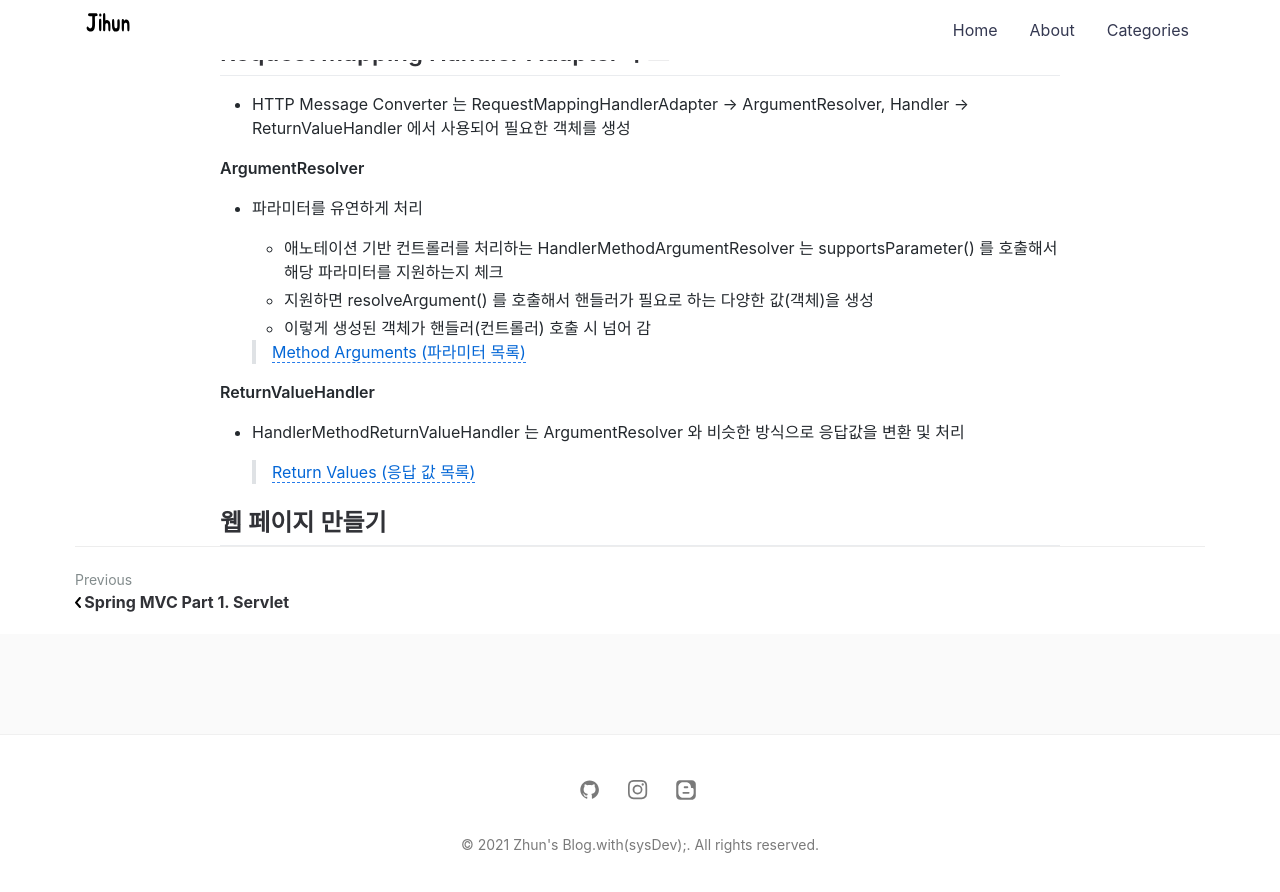
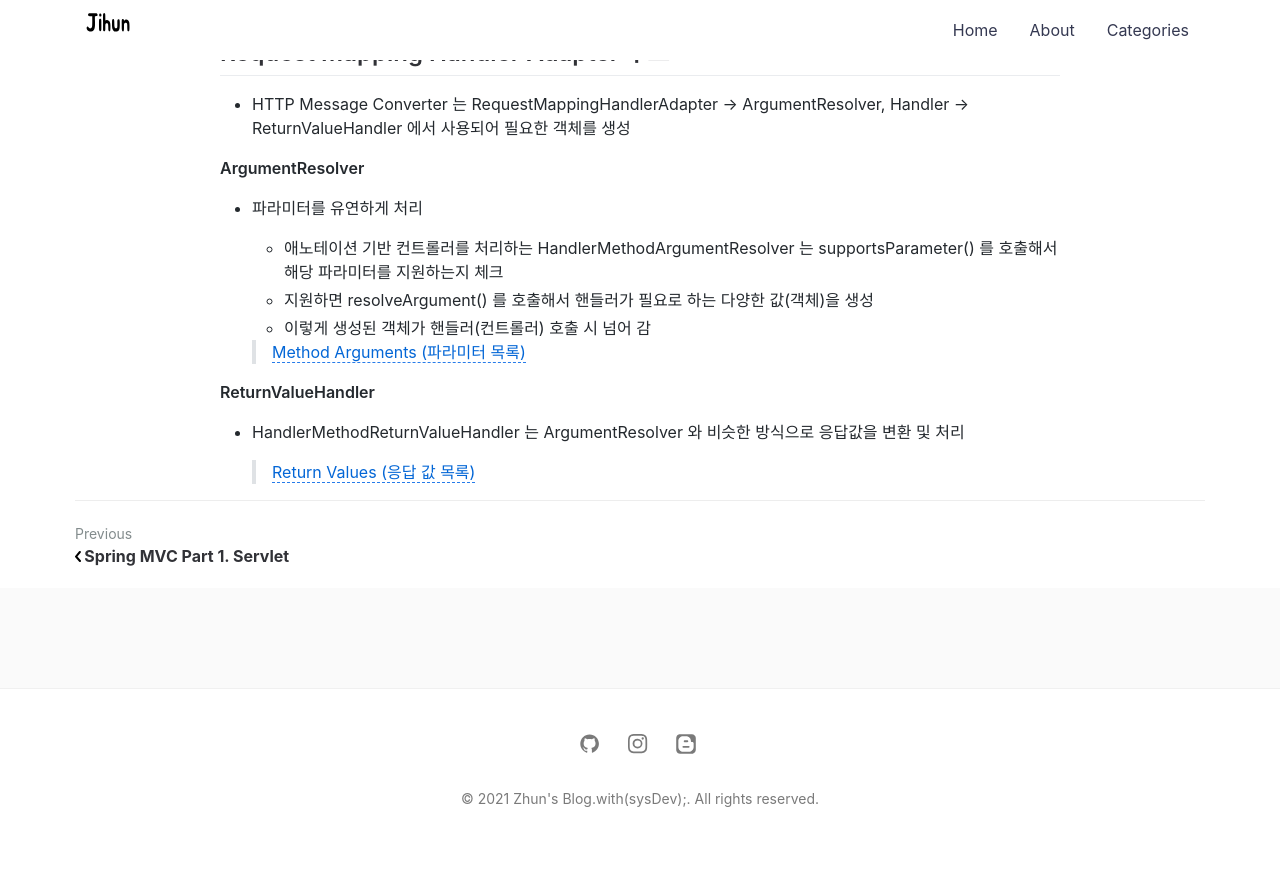
Before and after one commit to jihunparkme/jihunparkme.github.io, a Jekyll site: the page built from _posts/2021-08-16-Spring-MVC-Part1-MVC.md, in a window 1280 px wide and 900 px high, scrolled down 12542 px. Shown: the top 892 px of the window. Built offline with Jekyll 4.4.1, drawn with Linux system fonts in a browser that asks for light colours; comment, search, counter and statistics services are not loaded; after the commit the page ends 13396 px from its top, so only the background shows below that.

Commit message:
edit markdown contents

```diff
--- a/_posts/2021-08-16-Spring-MVC-Part1-MVC.md
+++ b/_posts/2021-08-16-Spring-MVC-Part1-MVC.md
@@ -579,5 +579,3 @@ HTTP Message Converter 적용 시기
 - HandlerMethodReturnValueHandler 는 ArgumentResolver 와 비슷한 방식으로 응답값을 변환 및 처리
 
   > [Return Values (응답 값 목록)](https://docs.spring.io/spring-framework/docs/current/reference/html/web.html#mvc-ann-return-types)
-
-## 웹 페이지 만들기
```
